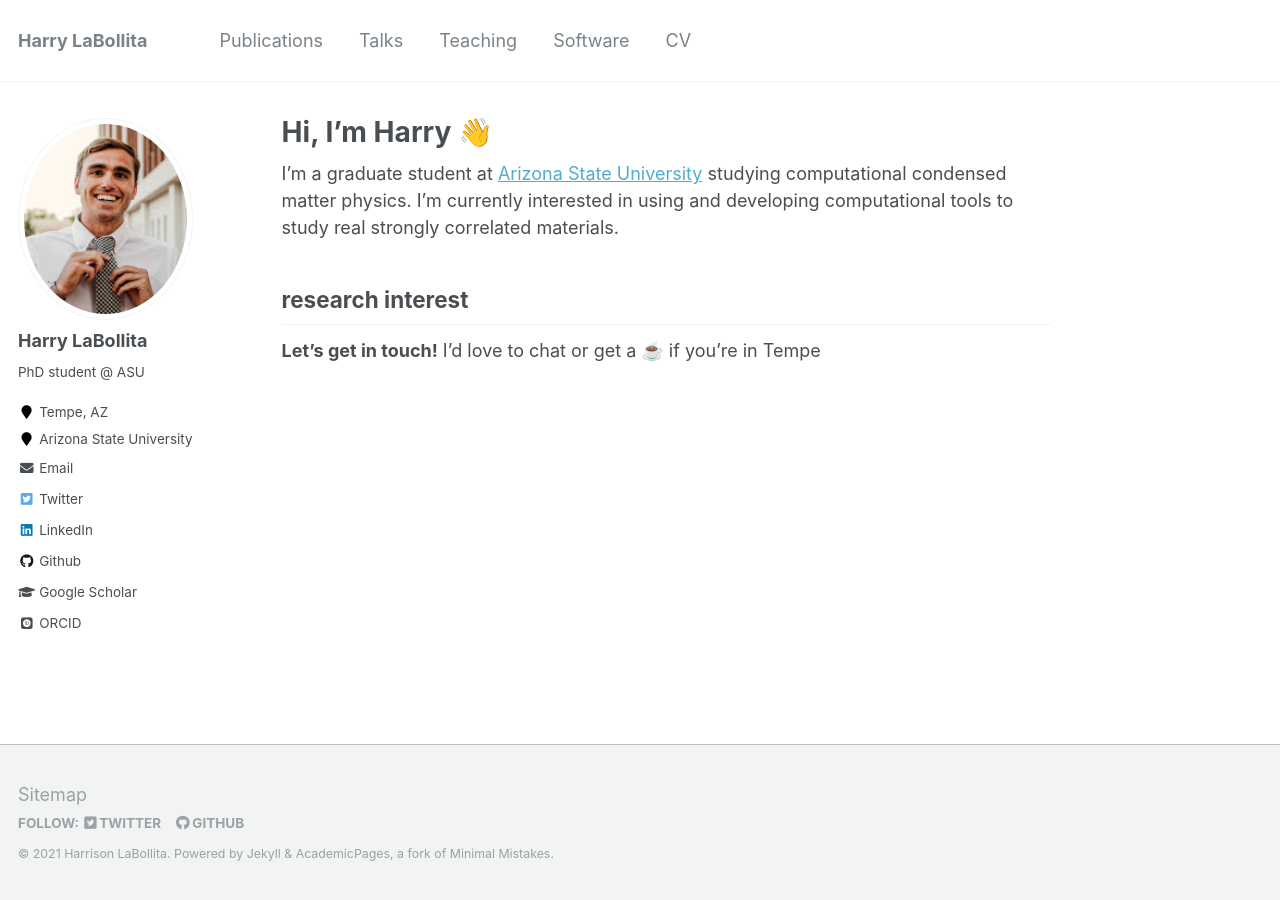
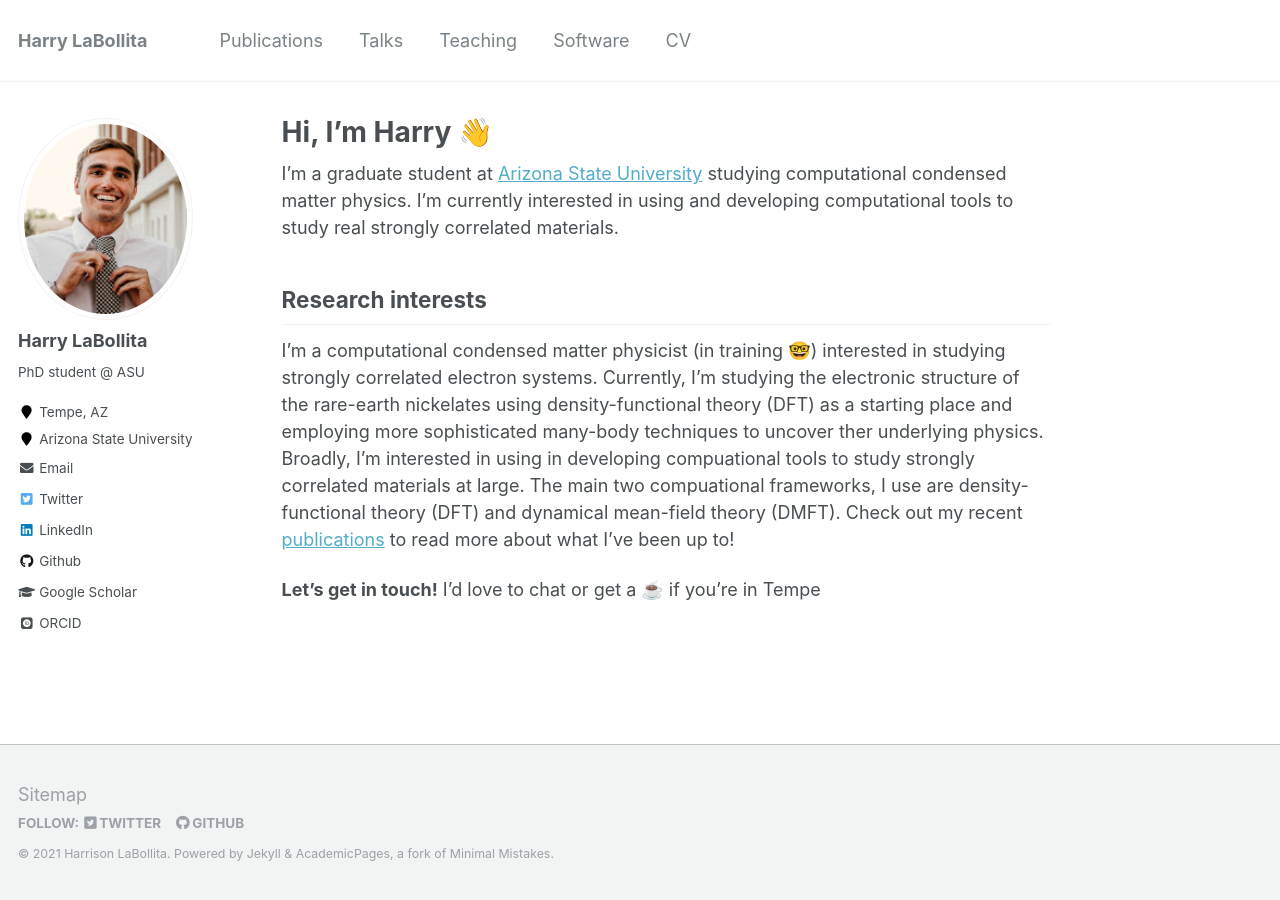
Before and after one commit to harrisonlabollita/harrisonlabollita.github.io, a Jekyll site: the page built from _pages/about.md, in a window 1280 px wide. Built offline with Jekyll 4.4.1, drawn with Linux system fonts in a browser that asks for light colours; some web fonts are replaced.

Commit message:
update to abotu

```diff
--- a/_pages/about.md
+++ b/_pages/about.md
@@ -8,12 +8,13 @@ redirect_from:
   - /about.html
 ---
 
-I'm a graduate student at [Arizona State University]() studying computational condensed matter physics. I'm currently interested in using and developing computational tools to study real strongly correlated materials.
+I'm a graduate student at [Arizona State University](https://abotana.physics.asu.edu/people) studying computational condensed matter physics. I'm currently interested in using and developing computational tools to study real strongly correlated materials.
 
 
-research interest
------------------
+Research interests
+------------------
 
+I'm a computational condensed matter physicist (in training 🤓) interested in studying strongly correlated electron systems. Currently, I'm studying the electronic structure of the rare-earth nickelates using density-functional theory (DFT) as a starting place and employing more sophisticated many-body techniques to uncover ther underlying physics. Broadly, I'm interested in using in developing compuational tools to study strongly correlated materials at large. The main two compuational frameworks, I use are density-functional theory (DFT) and dynamical mean-field theory (DMFT). Check out my recent [publications](https://harrisonlabollita.github.io/publications/) to read more about what I've been up to!
 
 
 **Let's get in touch!**
```
